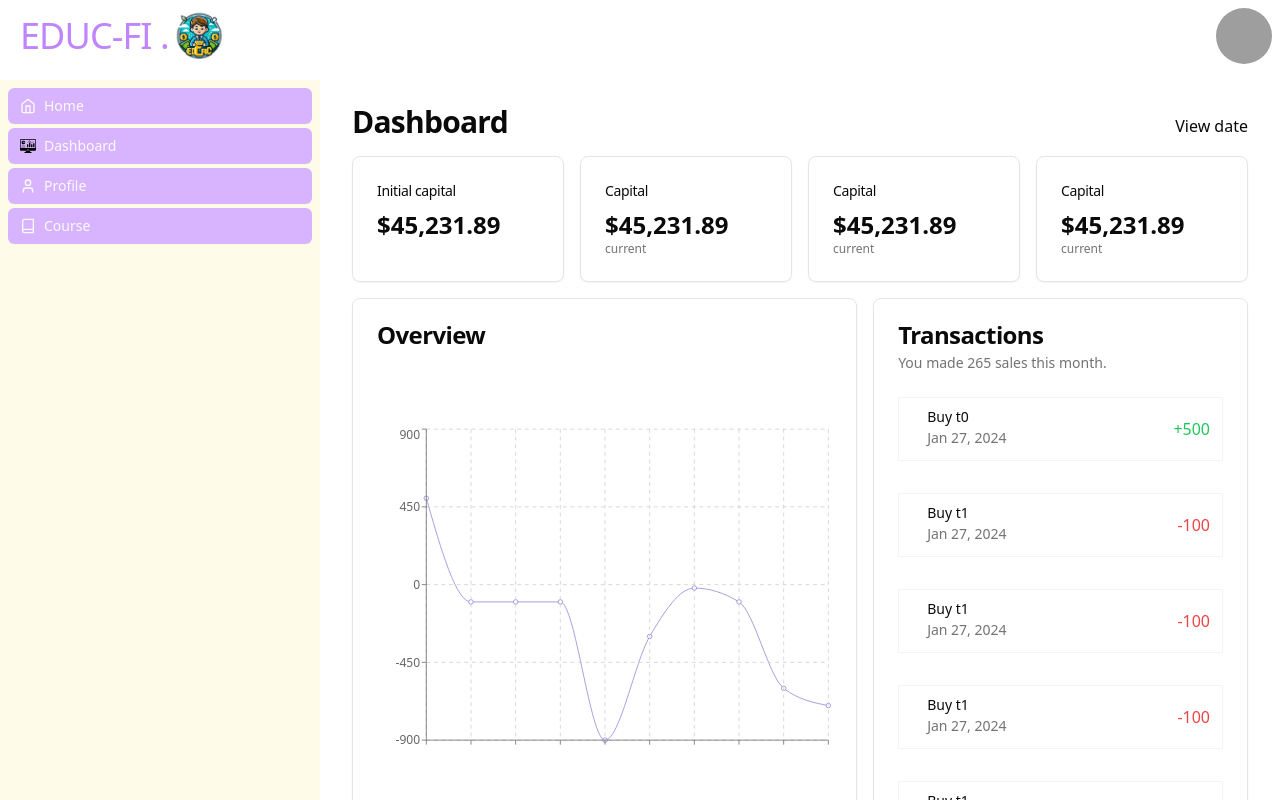
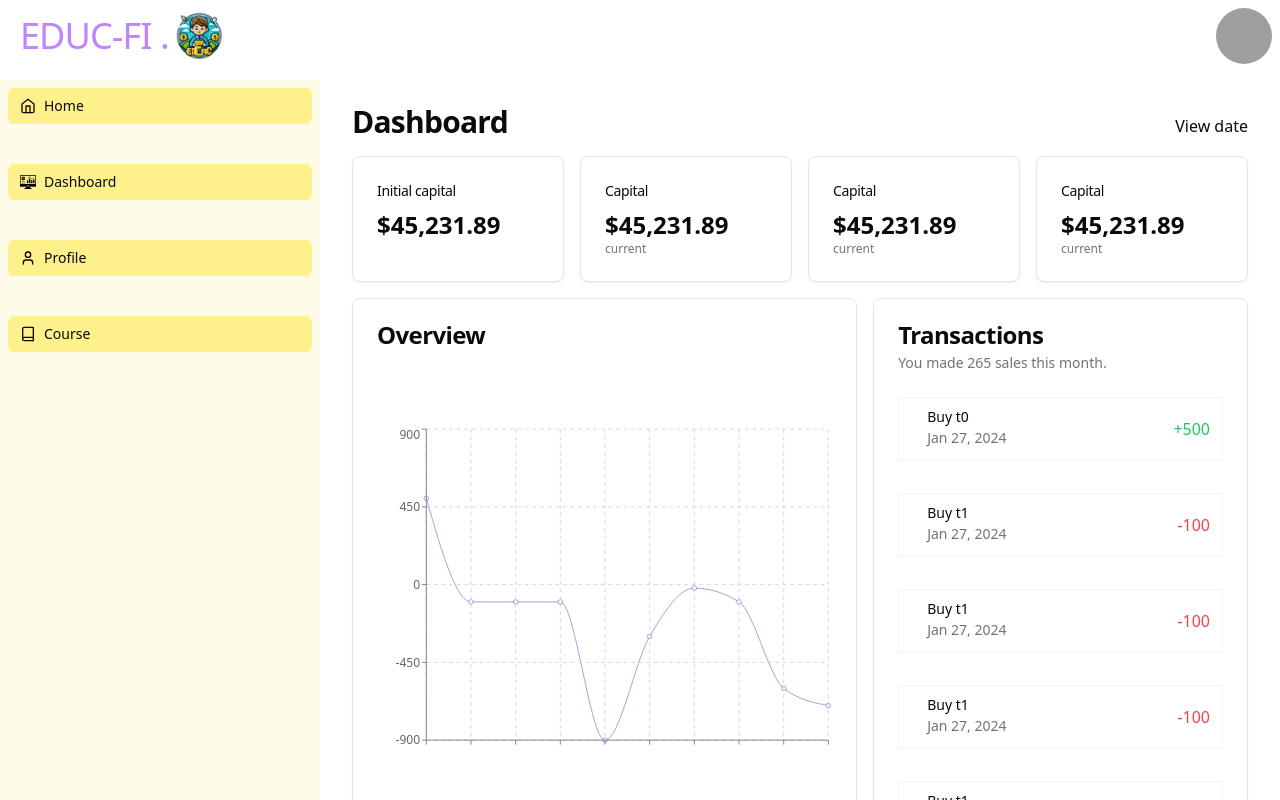
Before and after one commit to PeerDepsTeam/UI, a React (Vite) app: page /dashboard in a window 1280 px wide. Built offline with nearby package versions, Linux system fonts and the light colour scheme; grey boxes are pictures that could not be loaded.

Commit message:
chore: change color sidebar

```diff
--- a/src/components/ui/button.tsx
+++ b/src/components/ui/button.tsx
@@ -9,7 +9,7 @@ const buttonVariants = cva(
   {
     variants: {
       variant: {
-        default: "bg-purple-300 text-primary-foreground hover:bg-primary/90",
+        default: "bg-yellow-200 text-dark hover:bg-purple-50",
         destructive:
           "bg-destructive text-destructive-foreground hover:bg-destructive/90",
         outline:
--- a/src/layout/Layout.tsx
+++ b/src/layout/Layout.tsx
@@ -64,6 +64,7 @@ const MainWrapper: FC<PropsWithChildren> = ({children}) => {
           ]}
         />
       </div>
+
       <div className="flex-1 overflow-auto">{children}</div>
     </div>
   );
--- a/src/layout/Nav.tsx
+++ b/src/layout/Nav.tsx
@@ -26,7 +26,7 @@ export function Nav({links, isCollapsed}: NavProps) {
       data-collapsed={isCollapsed}
       className="group flex flex-col gap-4 bg-yellow-50 py-2 data-[collapsed=true]:py-2"
     >
-      <nav className=" grid gap-1 bg-yellow-50 px-2 group-[[data-collapsed=true]]:justify-center group-[[data-collapsed=true]]:px-2">
+      <nav className=" flex grid flex-row items-start gap-10 bg-yellow-50 px-2 group-[[data-collapsed=true]]:justify-center group-[[data-collapsed=true]]:px-2">
         {links.map((link, index) =>
           isCollapsed ? (
             <Tooltip key={index} delayDuration={0}>
@@ -35,7 +35,7 @@ export function Nav({links, isCollapsed}: NavProps) {
                   to={link.to}
                   className={cn(
                     buttonVariants({variant: link.variant, size: "icon"}),
-                    "h-9 w-9",
+                    "h-28 w-28",
                     link.variant === "default" &&
                       "white:hover:text-dark dark:text-muted-foreground dark:hover:bg-muted"
                   )}
```
